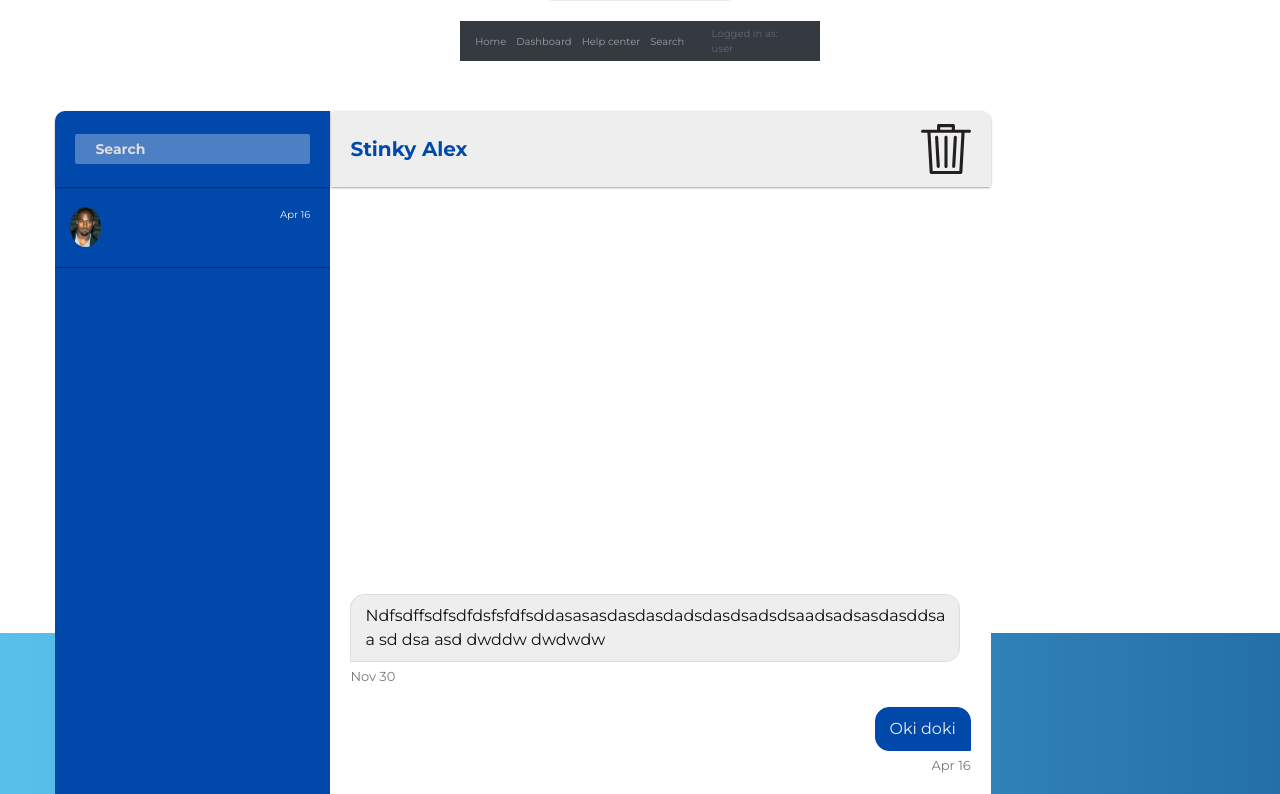
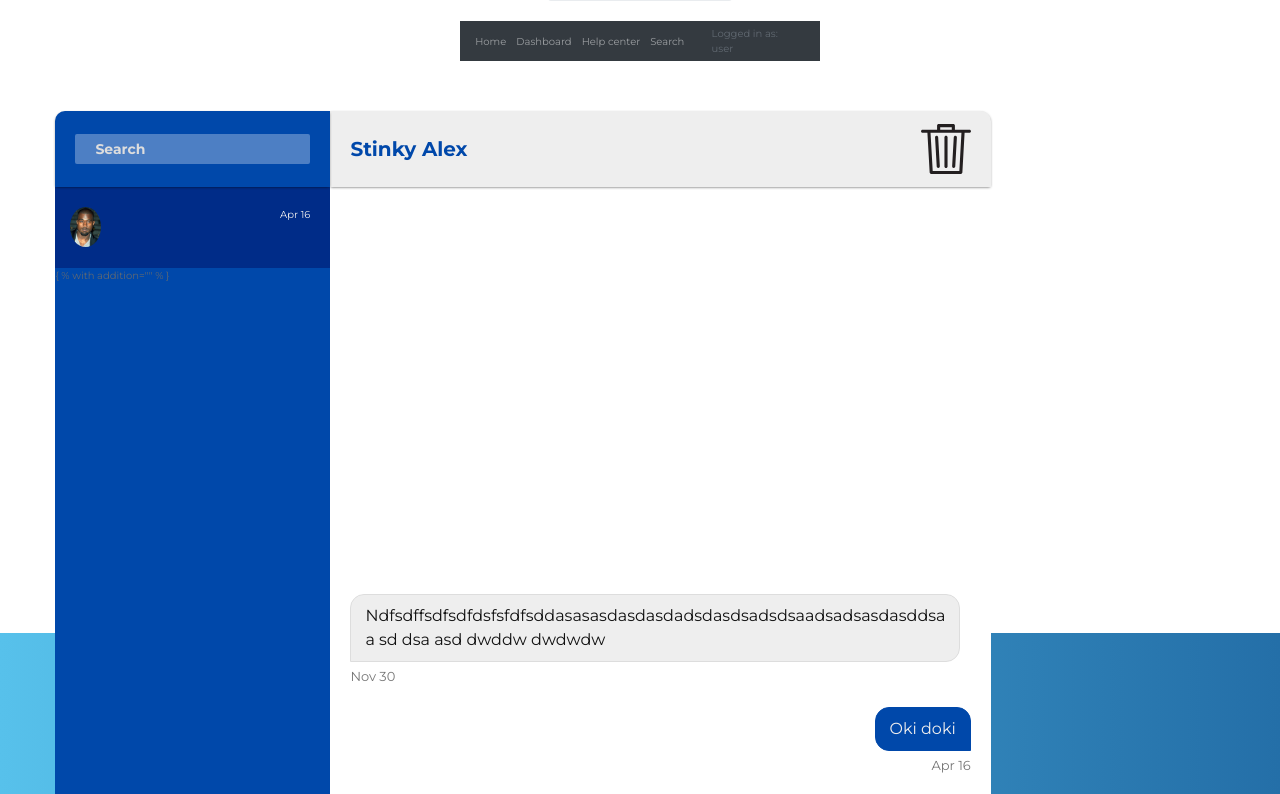
Before and after one commit to rainestormee/unisupportonline, a Django app: template uniSupportOnline/uniSupportOnline/templates/help.html in a window 1280 px wide. Shown: the part 167-961 px from the top of the page. Run offline with Django 3.2, Linux system fonts and the light colour scheme; the template is opened without the code that fills it: values that come from a table or form of the project are taken from there, others are empty; tables that the repository leaves empty hold one stand-in row (values such as "Sample post"); some libraries are stand-ins or nearby versions.

Commit message:
Ryans Automagical Push Tool Because Hes Lazy

```diff
--- a/uniSupportOnline/uniSupportOnline/templates/help.html
+++ b/uniSupportOnline/uniSupportOnline/templates/help.html
@@ -70,8 +70,9 @@
 
 
         <div id="conversation-list">
+            {% with addition=" active" %}
             {% for user in users %}
-            <div class="conversation" id="{{ user.name }}" onclick="switchChatMessage('{{ user.name}}');">
+            <div class="conversation {{addition}}" id="{{ user.name }}" onclick="switchChatMessage('{{ user.name}}');">
                 <img alt="{{ user.1 }}" src="{% static '/images/profiles/kanye.jpg' %}"/>
                 <div class="title-text">
                     {{ user.name }}
@@ -83,7 +84,9 @@
                     {{ user.content }}
                 </div>
             </div>
+            { % with addition="" % }
             {% endfor %}
+            {% endwith %}
         </div>
         <div id="new-message-container">
             <a href="#">+</a>
```
